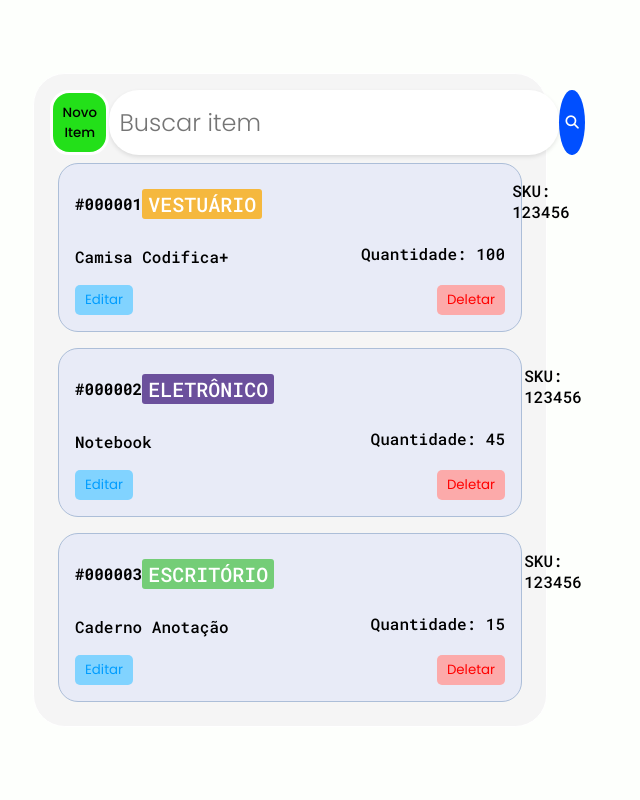
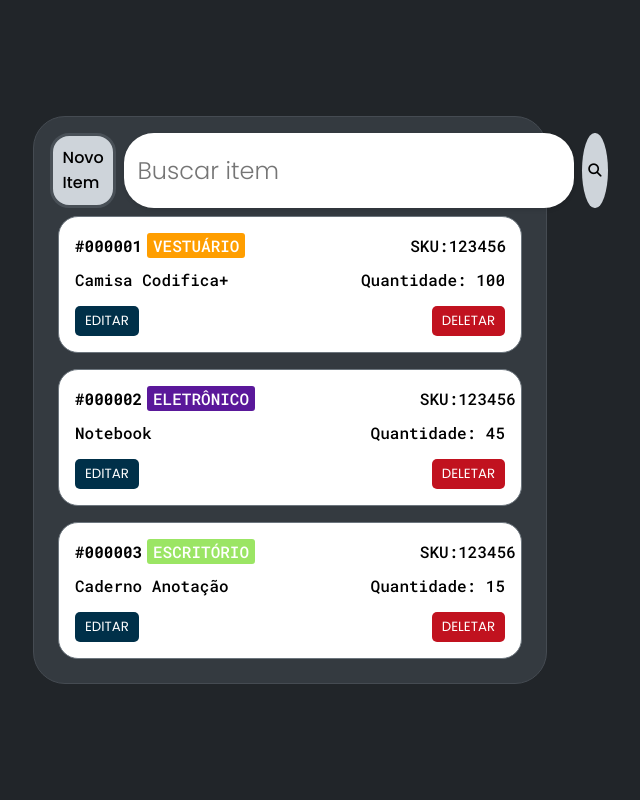
Before and after one commit to mary-rsch/Codifica-Mais, a PHP site: page /listagem.php in a window 1280 px wide. Shown: the whole page, without its empty margins (350-990 px from the left). Run offline with PHP 8.4, Linux system fonts and the light colour scheme; some libraries are stand-ins or nearby versions.

Commit message:
Atualizado a main

```diff
--- a/PROJETO/CRUD-WEB/public/css/listagem.css
+++ b/PROJETO/CRUD-WEB/public/css/listagem.css
@@ -3,7 +3,7 @@
 
 body {
     font-family: Arial, sans-serif;
-    background-color: #FDFFFC;
+    background-color: #212529;
     display: flex;
     justify-content: center;
     align-items: center;
@@ -12,8 +12,8 @@ body {
 }
 
 .container {
-    background-color: #f5f5f5;
-    border: 0.020rem solid #ffffff;
+    background-color: #343A40;
+    border: 0.020rem solid #454b52;
     border-radius: 2rem;
     width: 30rem;
     padding: 1rem;
@@ -22,53 +22,55 @@ body {
 .navegacao {
     display: flex;
     justify-content: space-between;
+    gap: 0.5rem;
 }
 
 .buscar-item {
     background-color: #fff;
-    border-radius: 30px;
-    box-shadow: 0 2px 4px rgba(0, 0, 0, 0.1);
+    border-radius: 1.875rem;
+    box-shadow: 0 0.125rem 0.25rem rgba(0, 0, 0, 0.1);
     overflow: hidden;
-    max-width: 450px;
+    max-width: 28.125rem;
     border: none;
     outline: none;
     flex: 1;
-    padding: 10px;
-    font-size: 24px;
+    padding: 0.825rem;
+    font-size: 1.5rem;
     font-family: "Poppins", sans-serif;
     font-weight: 300;
 }
 
 .botao-pesquisa {
-    background-color: #004FFF;
+    background-color: #CED4DA;
     border: none;
-    color: white;
+    color: black;
     border-radius: 100%;
-    width: 3rem;
+    width: 4rem;
     display: flex;
     justify-content: center;
     align-items: center;
     cursor: pointer;
-    transition: background-color 0.3s ease;
+    transition: background-color 0.5s ease;
 }
 
 .botao-pesquisa:hover {
-    background-color: #31AFD4;
+    background-color: #6C757D;
 }
 
 .novo-item {
-    background-color: #23e019;
-    border: 0.2rem solid #ffffff;
+    align-content: center;
+    background-color: #CED4DA;
+    border: 0.2rem solid #495057;
     border-radius: 1.2rem;
     cursor: pointer;
     font-family: "Poppins", sans-serif;
     font-weight: 500;
     padding: 0.600rem;
-    transition: background-color 0.3s ease;
+    transition: background-color 0.5s ease;
 }
 
 .novo-item:hover {
-    background-color: #bbff72;
+    background-color: #F8F9FA;
 }
 
 a {
@@ -78,10 +80,10 @@ a {
 
 
 .item {
-    background-color: #E8EBF7;
+    background-color: #ffffff;
     padding: 1rem;
-    border: 1px solid #ACBED8;
-    border-radius: 20px;
+    border: 0.063rem solid #6C757D;
+    border-radius: 1.25rem;
     position: relative;
     display: flex;
     flex-direction: column;
@@ -104,43 +106,40 @@ a {
 }
 
 .tag {
-    font-size: 20px;
-    padding: 2px 6px;
-    border-radius: 3px;
+    font-size: 1rem;
+    padding: 0.125rem 0.375rem;
+    border-radius: 0.188rem;
     color: #fff;
-    margin-right: 250px;
+    margin-right: 10.300rem;
+    margin-left: 0.3rem;
 }
 
 .vestuario {
-    background-color: #f5b83e;
+    background-color: #FF9E00;
 }
 
 .eletronico {
-    background-color: #6b509c;
+    background-color: #5A189A;
 }
 
 .escritorio {
-    background-color: #74cd77;
-}
-
-
-.sku, .quantidade {
-    margin-bottom: 5px;
+    background-color: #9BE564;
 }
 
 .editar, .deletar {
-    padding: 5px 10px;
+    padding: 0.313rem 0.625rem;
     border: none;
-    border-radius: 5px;
+    border-radius: 0.313rem;
     cursor: pointer;
     font-family: "Poppins", sans-serif;
     font-weight: 400;
+    transition: background-color 0.5s ease;
 }
 
 .editar {
-    left: 10px;
-    background-color: #81d3ff;
-    color: #009dff;
+    left: 0.625rem;
+    background-color: #003049;
+    color: #ffffff;
 }
 
 .editar:hover {
@@ -149,21 +148,21 @@ a {
 }
 
 .deletar {
-    right: 10px;
-    background-color: #fcaaaa;
-    color: #ff0000;
+    right: 0.625rem;
+    background-color: #C1121F;
+    color: #ffffff;
 }
 
 .deletar:hover {
     color: #ffb9b7;
-    background-color: #ca0909;
+    background-color: #fb6a6a;
 }
 
 .identificacao {
     display: flex;
     align-items: center;
     justify-content: space-between;
-    margin-bottom: 0.5rem;
+    margin-bottom: 0.2rem;
 }
 
 .informacoes-item {
--- a/PROJETO/CRUD-WEB/public/listagem.php
+++ b/PROJETO/CRUD-WEB/public/listagem.php
@@ -17,7 +17,7 @@ session_start();
 <div class="container">
 
         <div class="navegacao">
-            <button class="novo-item">Novo Item</button>
+            <a href="/formulario.php" class="novo-item">Novo Item</a>
             <input type="text" placeholder="Buscar item" class="buscar-item">
             <button class="botao-pesquisa">
             <i class="fa-solid fa-magnifying-glass"></i>
@@ -29,7 +29,7 @@ session_start();
                 <div class="identificacao">
                     <span class="item-id">#000001</span>
                     <span class="tag vestuario">VESTUÁRIO</span>
-                    <span class="sku">SKU: 123456</span>
+                    <span class="sku">SKU:123456</span>
                 </div>
 
                 <div class="informacoes-item">
@@ -38,8 +38,8 @@ session_start();
                 </div>
 
                 <div class="modificar-item">
-                    <button class="editar">Editar</button>
-                    <button class="deletar">Deletar</button>
+                    <button class="editar">EDITAR</button>
+                    <button class="deletar">DELETAR</button>
                 </div>
             </div>
 
@@ -47,7 +47,7 @@ session_start();
                 <div class="identificacao">
                     <span class="item-id">#000002</span>
                     <span class="tag eletronico">ELETRÔNICO</span>
-                    <span class="sku">SKU: 123456</span>
+                    <span class="sku">SKU:123456</span>
                 </div>
 
                 <div class="informacoes-item">
@@ -56,8 +56,8 @@ session_start();
                 </div>
 
                 <div class="modificar-item">
-                    <button class="editar">Editar</button>
-                    <button class="deletar">Deletar</button>
+                    <button class="editar">EDITAR</button>
+                    <button class="deletar">DELETAR</button>
                 </div>
             </div>
 
@@ -65,7 +65,7 @@ session_start();
                 <div class="identificacao">
                     <span class="item-id">#000003</span>
                     <span class="tag escritorio">ESCRITÓRIO</span>
-                    <span class="sku">SKU: 123456</span>
+                    <span class="sku">SKU:123456</span>
                 </div>
 
                 <div class="informacoes-item">
@@ -74,8 +74,8 @@ session_start();
                 </div>
 
                 <div class="modificar-item">
-                    <button class="editar">Editar</button>
-                    <button class="deletar">Deletar</button>
+                    <button class="editar">EDITAR</button>
+                    <button class="deletar">DELETAR</button>
                 </div>
             </div>
         </div>
```
Also changed, not shown: PROJETO/CRUD-WEB/public/css/formulario.css (+65 -0 lines), PROJETO/CRUD-WEB/public/formulario.php (+44 -1 lines).
